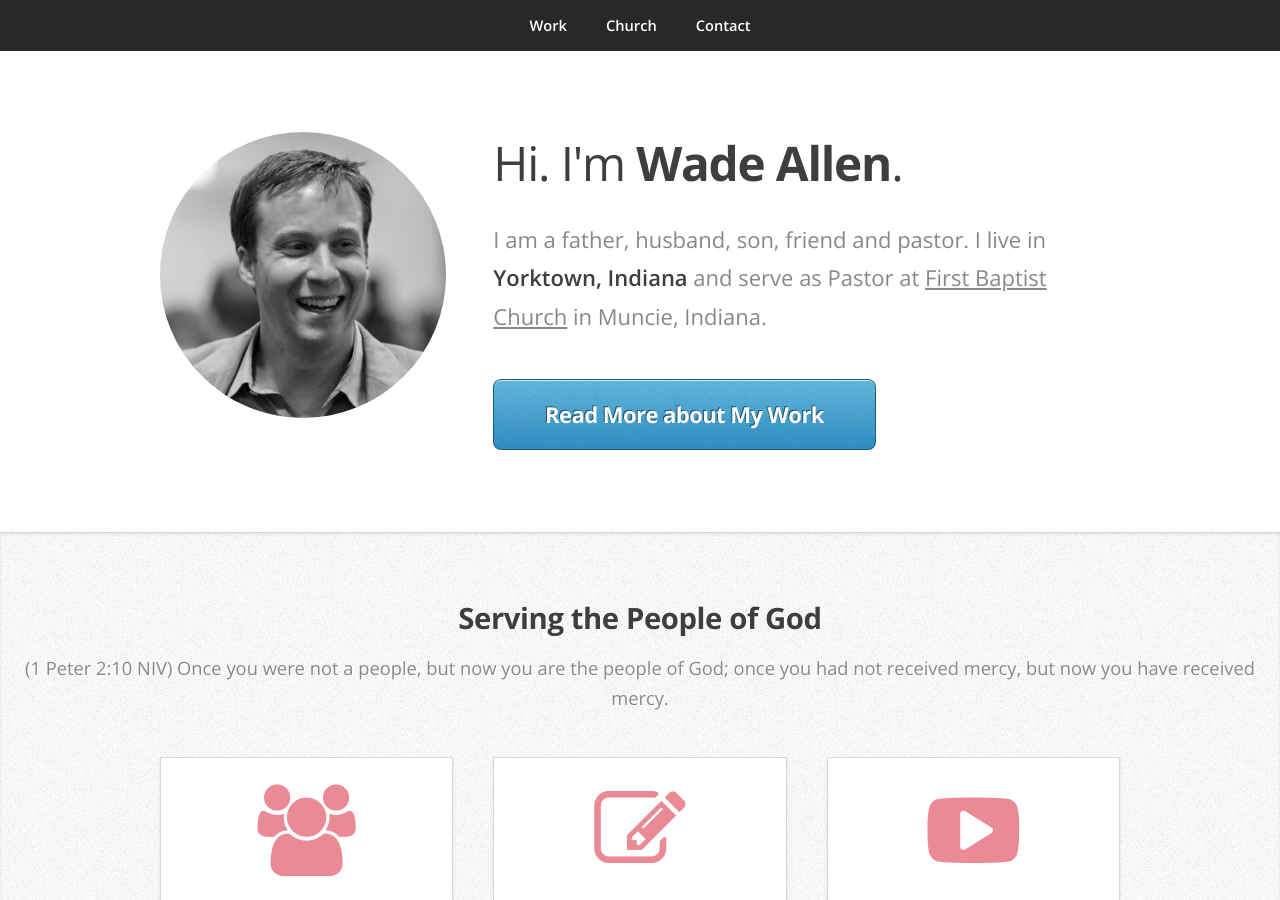
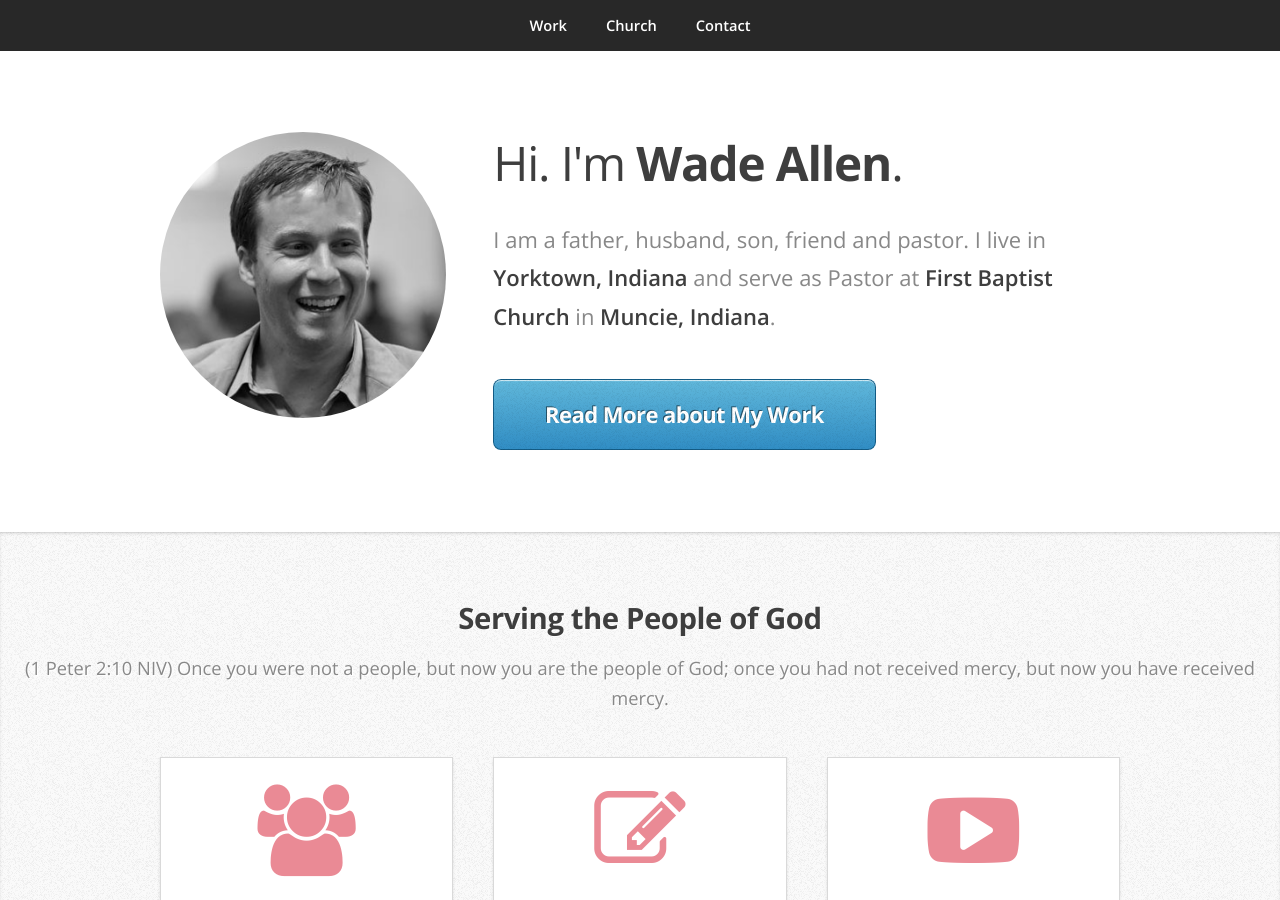
Before and after one commit to a1ip/wadeallen, a Jekyll site: the page built from index.html, in a window 1280 px wide and 900 px high. Built offline with Jekyll 4.4.1, drawn with Linux system fonts in a browser that asks for light colours.

Commit message:
Site updated at 2014-07-09 17:37:27 UTC

```diff
--- a/index.html
+++ b/index.html
@@ -13,7 +13,7 @@ layout: default
 							<header>
 								<h1>Hi. I'm <strong>Wade Allen</strong>.</h1>
 							</header>
-							 <p>I am a father, husband, son, friend and pastor. I live in <strong>Yorktown, Indiana</strong> and serve as Pastor at <a href="http://fbcmuncie.org">First Baptist Church</a> in Muncie, Indiana.</p>
+							 <p>I am a father, husband, son, friend and pastor. I live in <strong>Yorktown, Indiana</strong> and serve as Pastor at <strong>First Baptist Church</strong> in <strong>Muncie, Indiana</strong>.</p>
 							 <a href="#work" class="button button-big">Read More about My Work</a>
 						</div>
 					</div>
```
Also changed, not shown: 2 other files.
